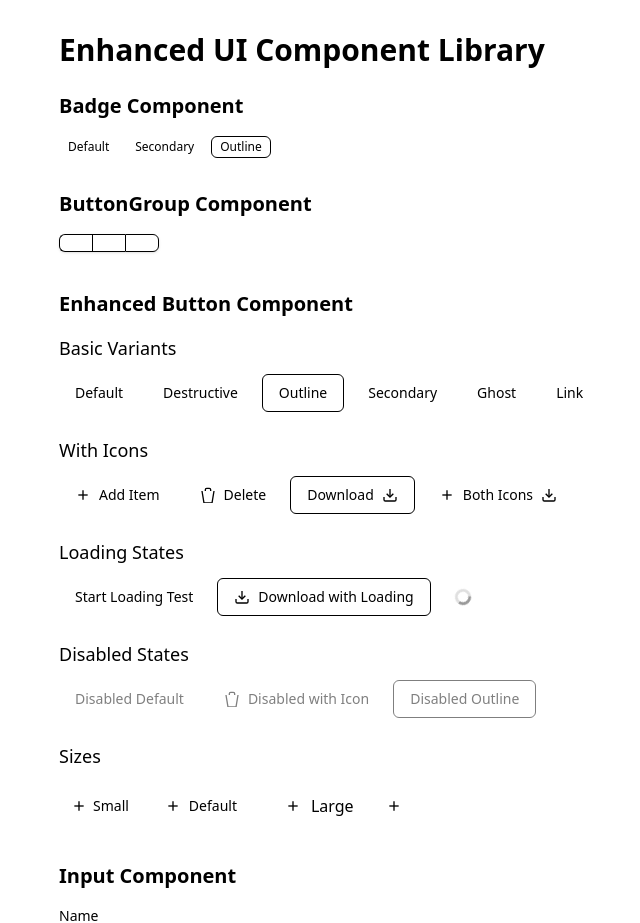
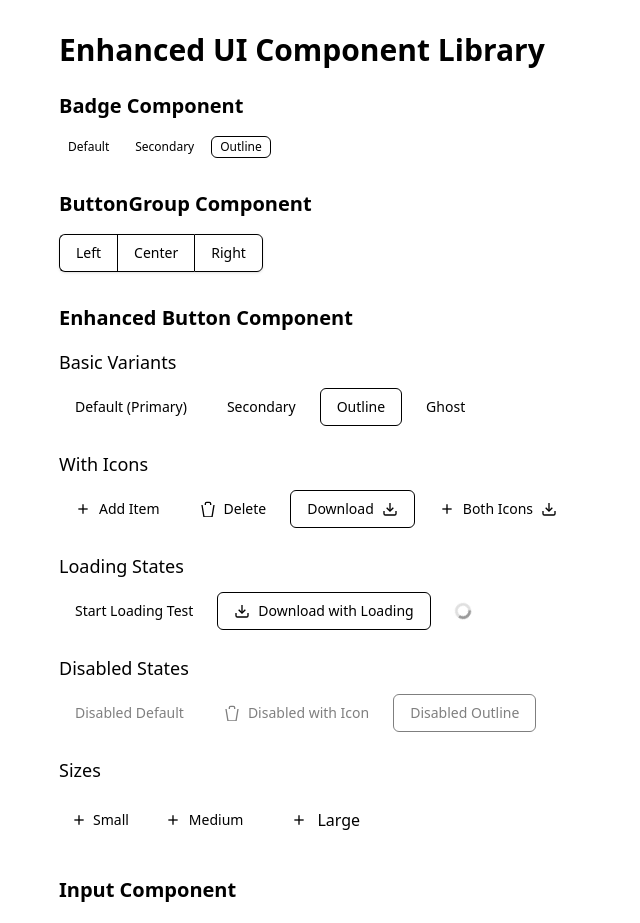
Before and after one commit to Durgarao310/ui-components, a React (Vite) app: page / in a window 1280 px wide. Shown: the top 923 px of the page, without its empty margins (165-805 px from the left). Built offline with nearby package versions, Linux system fonts and the light colour scheme.

Commit message:
Refactor ButtonGroup items and update Button variants for consistency

```diff
--- a/src/App.tsx
+++ b/src/App.tsx
@@ -36,6 +36,12 @@ function App() {
     setTimeout(() => setLoading(false), 3000);
   };
 
+  const buttonGroupItems = [
+    { id: 'left', text: 'Left', onClick: () => console.log('Left clicked') },
+    { id: 'center', text: 'Center', onClick: () => console.log('Center clicked') },
+    { id: 'right', text: 'Right', onClick: () => console.log('Right clicked') }
+  ];
+
   return (
     <div className="p-8 space-y-8 max-w-4xl mx-auto">
       <h1 className="text-3xl font-bold mb-6">Enhanced UI Component Library</h1>
@@ -53,8 +59,7 @@ function App() {
       <div>
         <h2 className="text-xl font-semibold mb-4">ButtonGroup Component</h2>
         <ButtonGroup
-          mode="single"
-          items={['Left', 'Center', 'Right']}
+          items={buttonGroupItems}
           onSelectionChange={(selected) => console.log('Selected:', selected)}
         />
       </div>
@@ -66,12 +71,10 @@ function App() {
           <div>
             <h3 className="text-lg font-medium mb-3">Basic Variants</h3>
             <div className="flex gap-2 flex-wrap">
-              <Button>Default</Button>
-              <Button variant="destructive">Destructive</Button>
+              <Button>Default (Primary)</Button>
+              <Button variant="secondary">Secondary</Button>
               <Button variant="outline">Outline</Button>
-              <Button variant="secondary">Secondary</Button>
               <Button variant="ghost">Ghost</Button>
-              <Button variant="link">Link</Button>
             </div>
           </div>
 
@@ -79,9 +82,9 @@ function App() {
             <h3 className="text-lg font-medium mb-3">With Icons</h3>
             <div className="flex gap-2 flex-wrap">
               <Button iconBefore={<PlusIcon />}>Add Item</Button>
-              <Button variant="destructive" iconBefore={<TrashIcon />}>Delete</Button>
+              <Button variant="secondary" iconBefore={<TrashIcon />}>Delete</Button>
               <Button variant="outline" iconAfter={<DownloadIcon />}>Download</Button>
-              <Button variant="secondary" iconBefore={<PlusIcon />} iconAfter={<DownloadIcon />}>
+              <Button variant="ghost" iconBefore={<PlusIcon />} iconAfter={<DownloadIcon />}>
                 Both Icons
               </Button>
             </div>
@@ -106,7 +109,7 @@ function App() {
             <h3 className="text-lg font-medium mb-3">Disabled States</h3>
             <div className="flex gap-2 flex-wrap">
               <Button disabled>Disabled Default</Button>
-              <Button disabled variant="destructive" iconBefore={<TrashIcon />}>
+              <Button disabled variant="secondary" iconBefore={<TrashIcon />}>
                 Disabled with Icon
               </Button>
               <Button disabled variant="outline">
@@ -119,9 +122,8 @@ function App() {
             <h3 className="text-lg font-medium mb-3">Sizes</h3>
             <div className="flex gap-2 items-center flex-wrap">
               <Button size="sm" iconBefore={<PlusIcon />}>Small</Button>
-              <Button iconBefore={<PlusIcon />}>Default</Button>
+              <Button size="md" iconBefore={<PlusIcon />}>Medium</Button>
               <Button size="lg" iconBefore={<PlusIcon />}>Large</Button>
-              <Button size="icon" iconBefore={<PlusIcon />} />
             </div>
           </div>
         </div>
```
